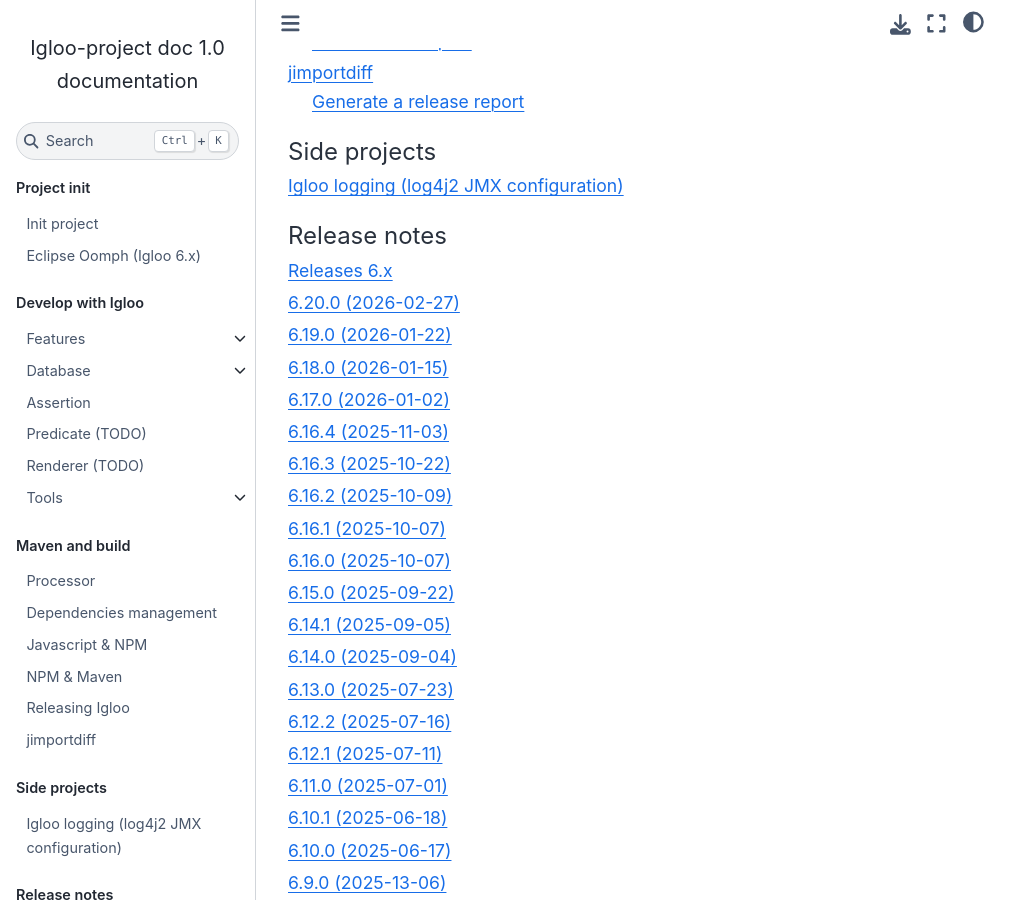
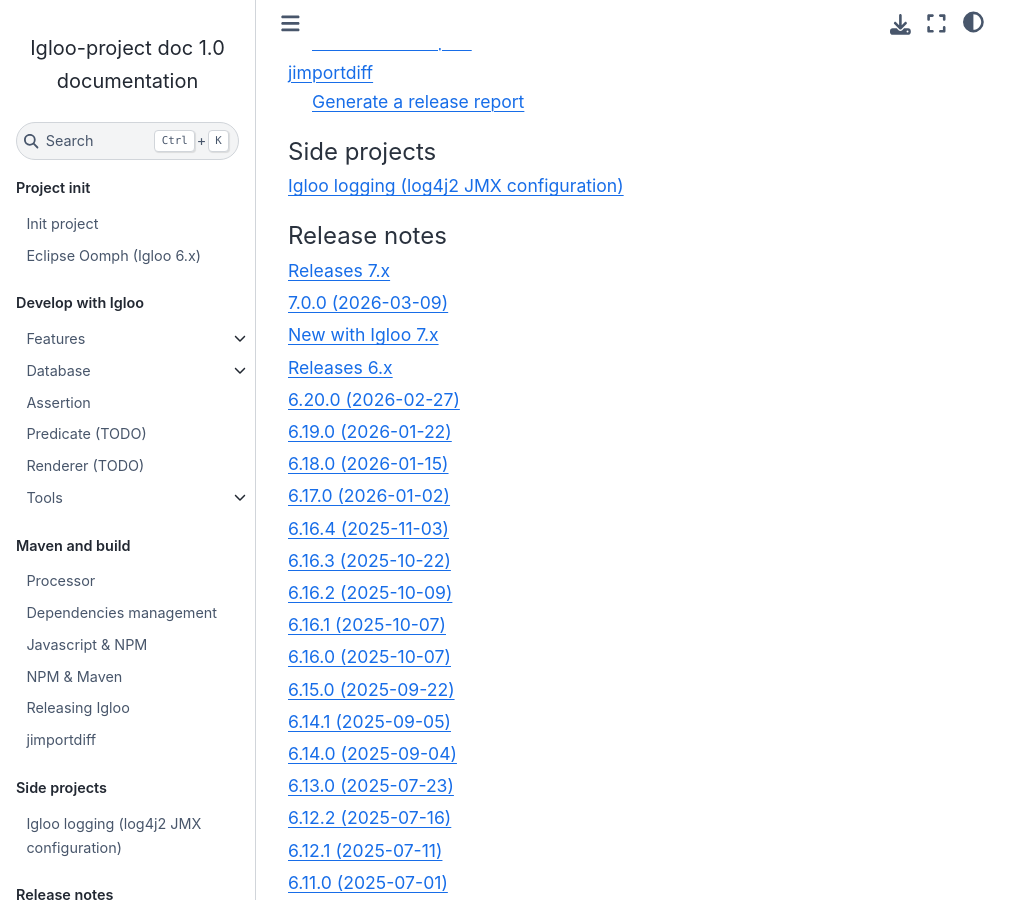
Before and after one commit to igloo-project/igloo-doc, a Sphinx documentation site: the page built from source/index.rst, in a window 1280 px wide and 900 px high, scrolled down 2402 px. Shown: the whole window, without its empty margins (0-1031 px from the left). Built offline with Sphinx 7.4.7 and the Sphinx Book theme 1.1.4, drawn with Linux system fonts in a browser that asks for light colours.

Commit message:
igloo 7.0.0

```diff
--- a/source/index.rst
+++ b/source/index.rst
@@ -44,6 +44,7 @@
    :maxdepth: 1
    :caption: Release notes
 
+   release-notes/releases-7.x
    release-notes/releases-6.x
    release-notes/releases-5.x
    release-notes/releases-4.x
--- /dev/null
+++ b/source/release-notes/releases-7.x.md
@@ -0,0 +1,19 @@
+# Releases 7.x
+
+# 7.0.0 (2026-03-09)
+
+## Breaking changes
+
+* Spring 7 / hibernate 7
+* Use spring env in properties files
+* TestContainer & Docker : Update postgres 15 / 17 -> 18
+
+# New with Igloo 7.x
+
+* Spring boot 4.x
+* Spring 7.x
+* Spring Security 7.x
+* Hibernate 7.x
+* Hibernate Search 8.x
+* Tomcat 11.x (Servlet 6.1)
+* JUnit 6
```
